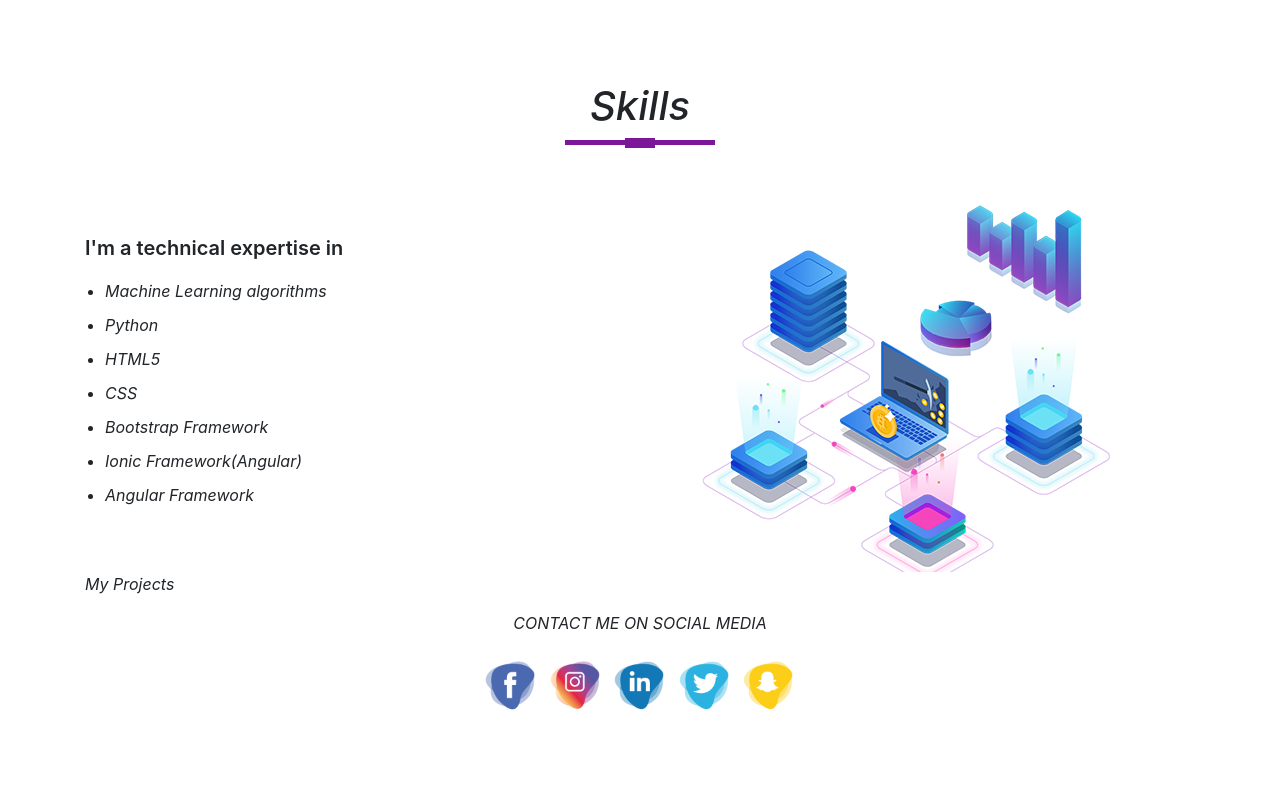
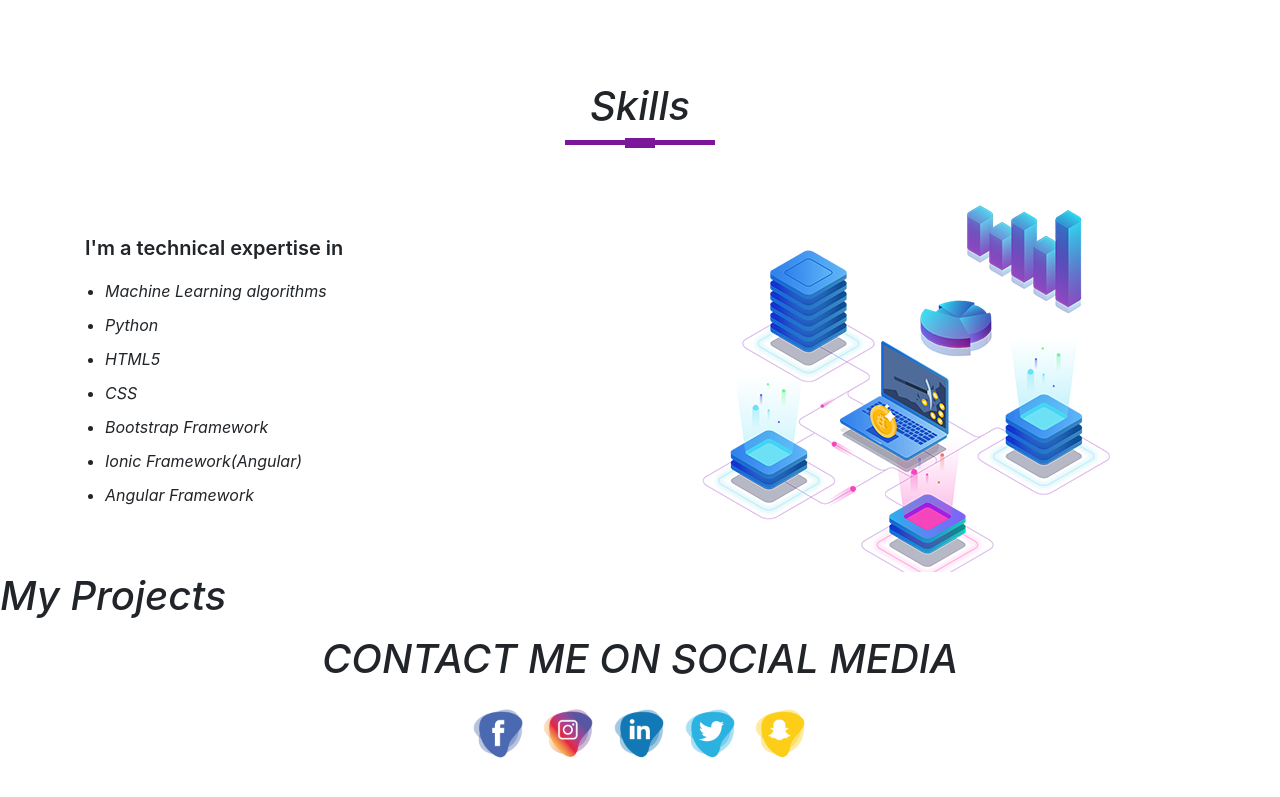
Before and after one commit to Mano-ranjani-A/Mano-ranjani-A.github.io, a plain HTML site: page index.html in a window 1280 px wide. Shown: the part 1214-2011 px from the top of the page. Before the commit the page ends 1969 px from the top, so only its background shows below. Drawn offline with nearby package versions, Linux system fonts and the light colour scheme.

Commit message:
Update index.html

```diff
--- a/index.html
+++ b/index.html
@@ -109,9 +109,9 @@
                     <img src="network.png" class="img-fluid">
                 </div>
             </div>
+    </section>
 
-
-    <hl class="heading"> My Projects</ hl>
+    <h1 class="heading"> My Projects</ h1>
     <div class="project'>
     <ul><li>
     <a href="tictactoe - 2/tictac-toe.html" target="_blank'>Tic-Tac-Toe</a> </li>
@@ -119,7 +119,7 @@
     <a href-"Wordle/assignment3/wordle.html" target="_blank'>Wordle</a>
     </li>
     </ul>
-</section>
+
 
     <section id="socmed">
         <div class="container text-center">
```
